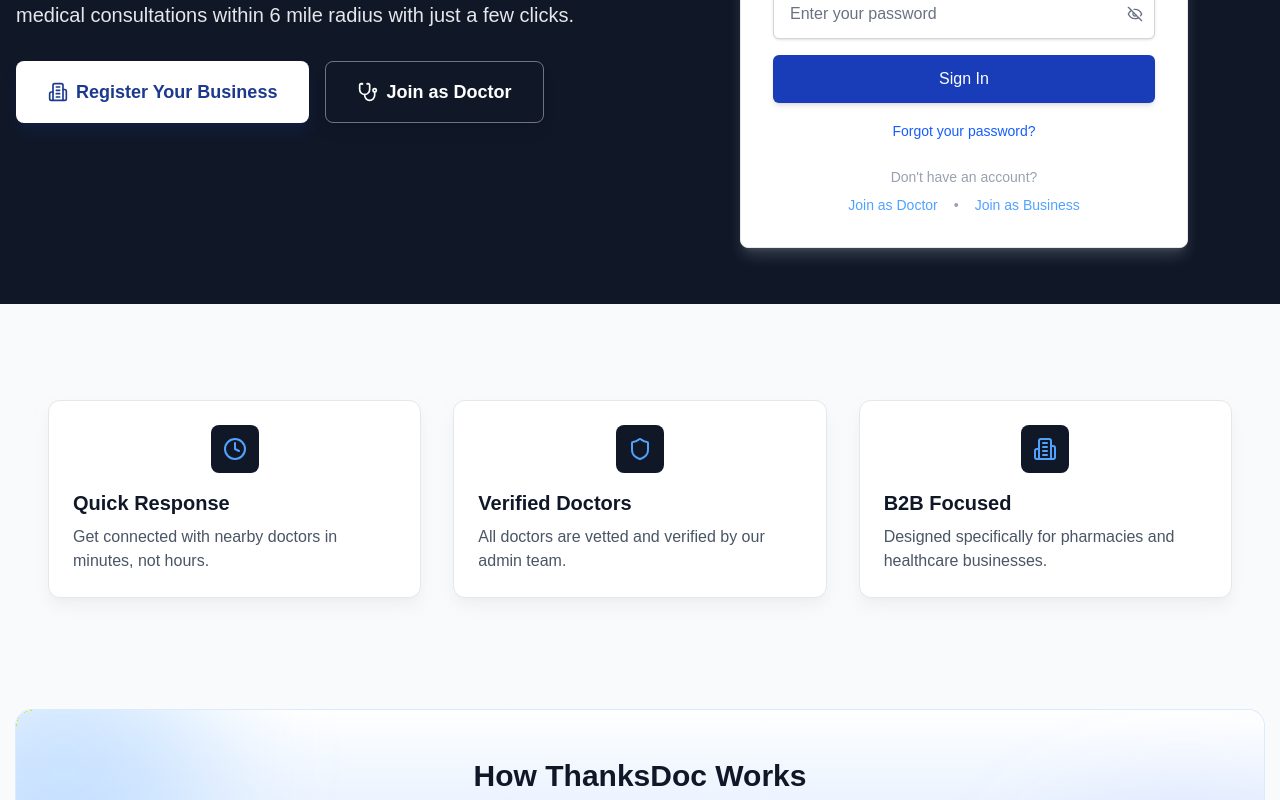
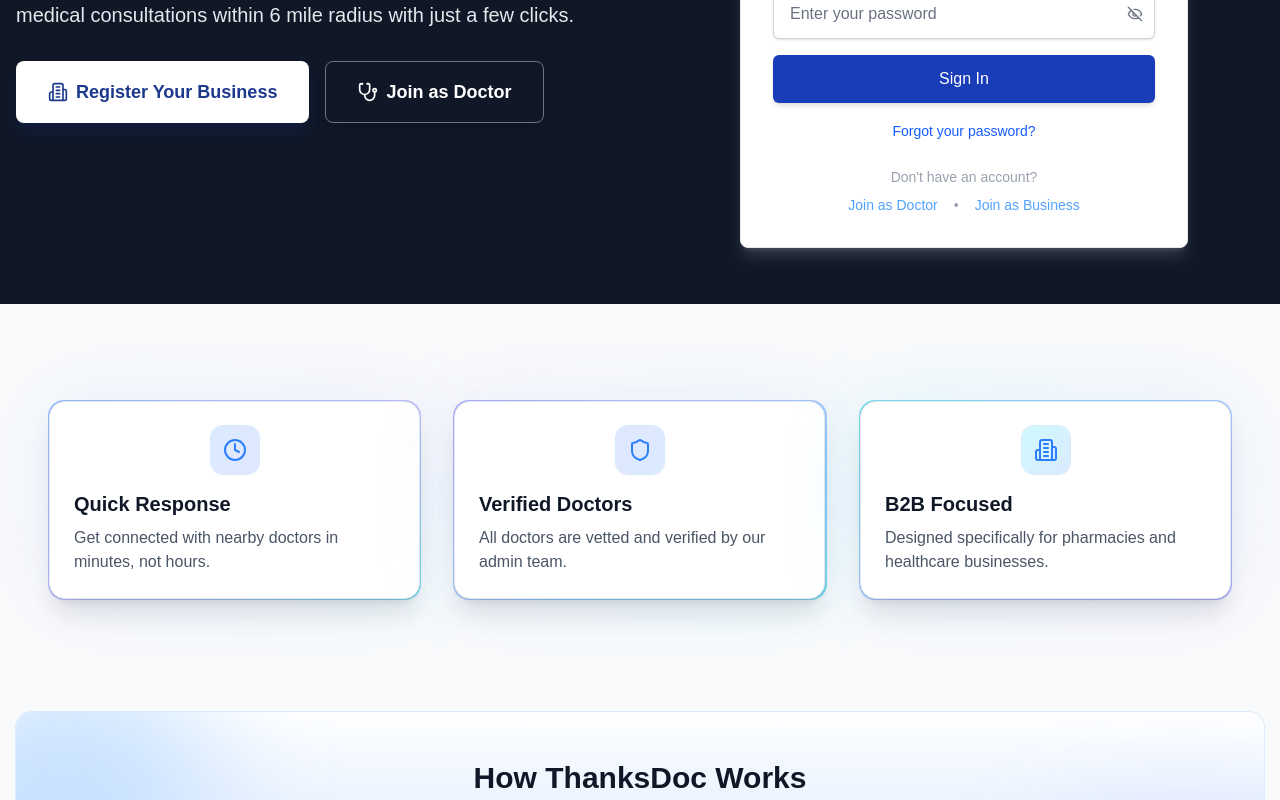
Before and after one commit to ThanksDoc-V1-1/thanksDoc_FE, a Next.js app: page / in a window 1280 px wide. Shown: the part 461-1261 px from the top of the page. Built offline with nearby package versions, Linux system fonts and the light colour scheme; no server answers.

Commit message:
Adding the location on doctor-4

```diff
--- a/src/app/page.js
+++ b/src/app/page.js
@@ -266,52 +266,76 @@ export default function Home() {
     {/* Features Section */}
   <section className={`mt-12 md:mt-16 rounded-2xl ${isDarkMode ? '' : 'bg-gray-50'} p-6 md:p-8`}>
         <div className="grid md:grid-cols-3 gap-8">
-          <div className={`p-6 rounded-xl shadow-lg border transition-colors ${
+          {/* Card 1 */}
+          <div className="group relative">
+            <div aria-hidden className="pointer-events-none absolute inset-0 rounded-2xl bg-gradient-to-br from-blue-400/20 via-indigo-400/20 to-cyan-400/20 blur-2xl opacity-60 group-hover:opacity-80 transition-opacity" />
+            <div className="relative rounded-2xl p-[1px] bg-gradient-to-br from-blue-500/50 via-indigo-500/40 to-cyan-500/50">
+              <div className={`rounded-2xl p-6 border shadow-xl transition-all duration-200 will-change-transform group-hover:-translate-y-1 group-hover:shadow-2xl ${
                 isDarkMode
-              ? 'bg-gray-800 border-gray-700'
-              : 'bg-white border-gray-200 shadow-gray-200/50'
+                  ? 'bg-gray-800/90 border-gray-700 shadow-black/20'
+                  : 'bg-white border-gray-200 shadow-gray-900/10'
               }`}>
-      <div className="bg-gray-900 w-12 h-12 rounded-lg flex items-center justify-center mx-auto mb-4">
-              <Clock className="h-6 w-6 text-blue-400" />
+                <div className={`mx-auto mb-4 w-12 h-12 rounded-xl flex items-center justify-center ring-1 ${
+                  isDarkMode
+                    ? 'bg-gradient-to-br from-blue-500/20 to-indigo-500/20 ring-white/10'
+                    : 'bg-gradient-to-br from-blue-100 to-indigo-100 ring-blue-200/60'
+                }`}>
+                  <Clock className="h-6 w-6 text-blue-500" />
                 </div>
-            <h3 className={`text-xl font-semibold mb-2 ${
-              isDarkMode ? 'text-white' : 'text-gray-900'
-            }`}>Quick Response</h3>
+                <h3 className={`text-xl font-semibold mb-2 ${isDarkMode ? 'text-white' : 'text-gray-900'}`}>Quick Response</h3>
                 <p className={isDarkMode ? 'text-gray-300' : 'text-gray-600'}>
                   Get connected with nearby doctors in minutes, not hours.
                 </p>
               </div>
+            </div>
+          </div>
 
-          <div className={`p-6 rounded-xl shadow-lg border transition-colors ${
+          {/* Card 2 */}
+          <div className="group relative">
+            <div aria-hidden className="pointer-events-none absolute inset-0 rounded-2xl bg-gradient-to-br from-indigo-400/20 via-blue-400/20 to-cyan-400/20 blur-2xl opacity-60 group-hover:opacity-80 transition-opacity" />
+            <div className="relative rounded-2xl p-[1px] bg-gradient-to-br from-indigo-500/50 via-blue-500/40 to-cyan-500/50">
+              <div className={`rounded-2xl p-6 border shadow-xl transition-all duration-200 will-change-transform group-hover:-translate-y-1 group-hover:shadow-2xl ${
                 isDarkMode
-              ? 'bg-gray-800 border-gray-700'
-              : 'bg-white border-gray-200 shadow-gray-200/50'
+                  ? 'bg-gray-800/90 border-gray-700 shadow-black/20'
+                  : 'bg-white border-gray-200 shadow-gray-900/10'
               }`}>
-      <div className="bg-gray-900 w-12 h-12 rounded-lg flex items-center justify-center mx-auto mb-4">
-              <Shield className="h-6 w-6 text-blue-400" />
+                <div className={`mx-auto mb-4 w-12 h-12 rounded-xl flex items-center justify-center ring-1 ${
+                  isDarkMode
+                    ? 'bg-gradient-to-br from-indigo-500/20 to-blue-500/20 ring-white/10'
+                    : 'bg-gradient-to-br from-indigo-100 to-blue-100 ring-blue-200/60'
+                }`}>
+                  <Shield className="h-6 w-6 text-blue-500" />
                 </div>
-            <h3 className={`text-xl font-semibold mb-2 ${
-              isDarkMode ? 'text-white' : 'text-gray-900'
-            }`}>Verified Doctors</h3>
+                <h3 className={`text-xl font-semibold mb-2 ${isDarkMode ? 'text-white' : 'text-gray-900'}`}>Verified Doctors</h3>
                 <p className={isDarkMode ? 'text-gray-300' : 'text-gray-600'}>
                   All doctors are vetted and verified by our admin team.
                 </p>
               </div>
+            </div>
+          </div>
 
-          <div className={`p-6 rounded-xl shadow-lg border transition-colors ${
+          {/* Card 3 */}
+          <div className="group relative">
+            <div aria-hidden className="pointer-events-none absolute inset-0 rounded-2xl bg-gradient-to-br from-cyan-400/20 via-blue-400/20 to-indigo-400/20 blur-2xl opacity-60 group-hover:opacity-80 transition-opacity" />
+            <div className="relative rounded-2xl p-[1px] bg-gradient-to-br from-cyan-500/50 via-blue-500/40 to-indigo-500/50">
+              <div className={`rounded-2xl p-6 border shadow-xl transition-all duration-200 will-change-transform group-hover:-translate-y-1 group-hover:shadow-2xl ${
                 isDarkMode
-              ? 'bg-gray-800 border-gray-700'
-              : 'bg-white border-gray-200 shadow-gray-200/50'
+                  ? 'bg-gray-800/90 border-gray-700 shadow-black/20'
+                  : 'bg-white border-gray-200 shadow-gray-900/10'
               }`}>
-      <div className="bg-gray-900 w-12 h-12 rounded-lg flex items-center justify-center mx-auto mb-4">
-              <Building2 className="h-6 w-6 text-blue-400" />
+                <div className={`mx-auto mb-4 w-12 h-12 rounded-xl flex items-center justify-center ring-1 ${
+                  isDarkMode
+                    ? 'bg-gradient-to-br from-cyan-500/20 to-blue-500/20 ring-white/10'
+                    : 'bg-gradient-to-br from-cyan-100 to-blue-100 ring-blue-200/60'
+                }`}>
+                  <Building2 className="h-6 w-6 text-blue-500" />
                 </div>
-            <h3 className={`text-xl font-semibold mb-2 ${
-              isDarkMode ? 'text-white' : 'text-gray-900'
-            }`}>B2B Focused</h3>
+                <h3 className={`text-xl font-semibold mb-2 ${isDarkMode ? 'text-white' : 'text-gray-900'}`}>B2B Focused</h3>
                 <p className={isDarkMode ? 'text-gray-300' : 'text-gray-600'}>
                   Designed specifically for pharmacies and healthcare businesses.
                 </p>
+              </div>
+            </div>
           </div>
         </div>
         </section>
```
Lines whose indentation alone changed are shown as unchanged.
